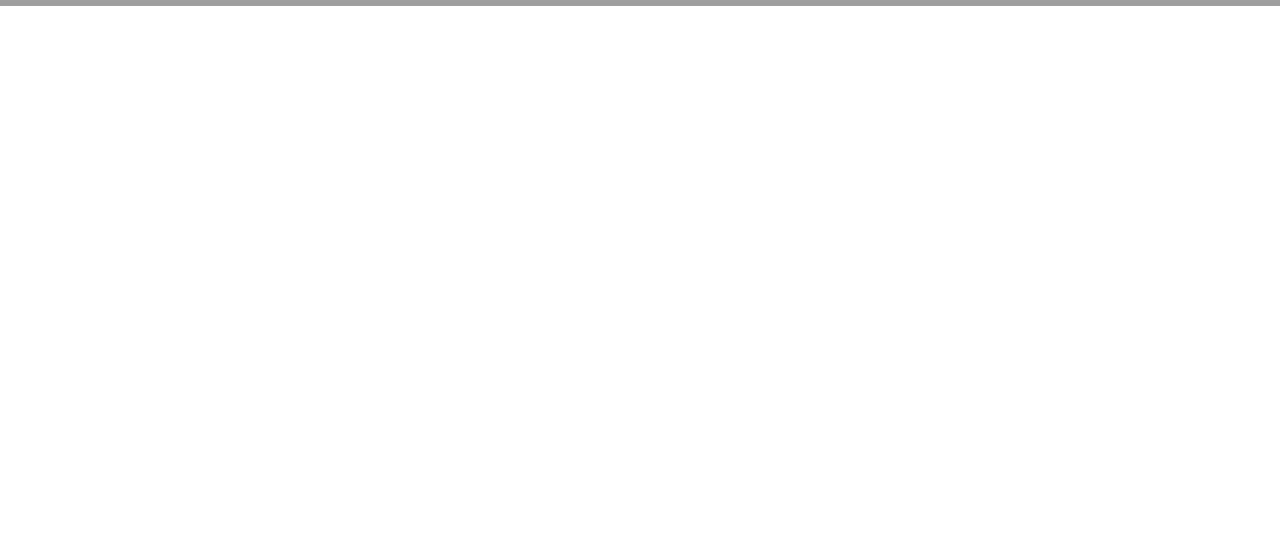
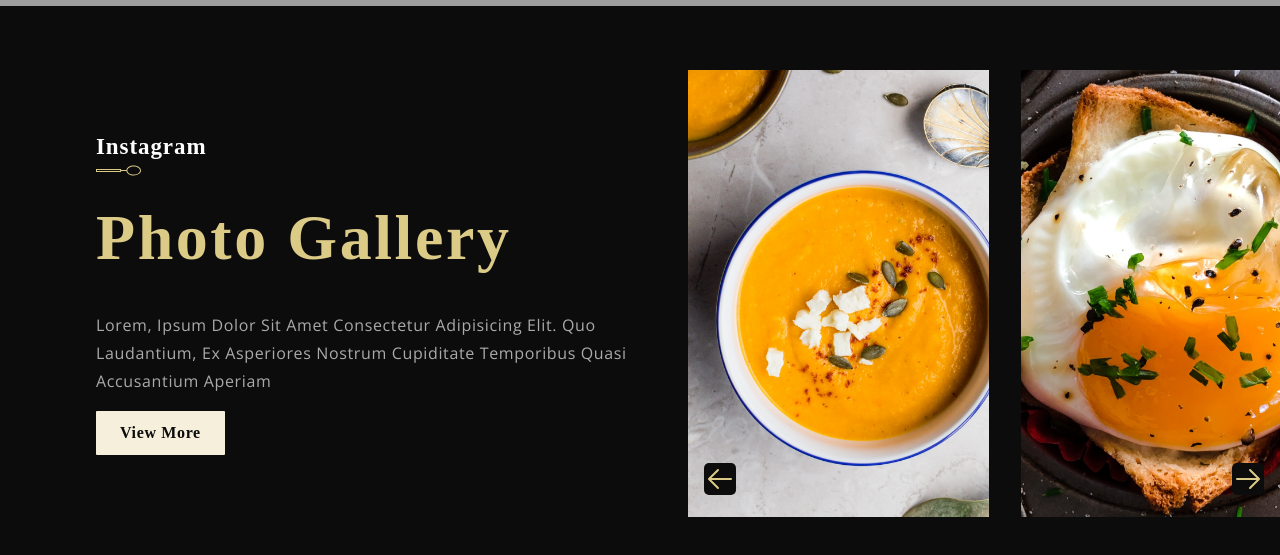
Before and after one commit to RafaelHDSV/Gericht-Restaurant, a React (Vite) app: page / in a window 1280 px wide. Shown: the part 5633-6188 px from the top of the page. Before the commit the page ends 5639 px from the top, so only its background shows below. Built offline with nearby package versions, Linux system fonts and the light colour scheme; grey boxes are pictures that could not be loaded; a web font is replaced by a local one.

Commit message:
feat: add Gallery component with image scrolling functionality and styles

```diff
--- a/src/App.tsx
+++ b/src/App.tsx
@@ -5,6 +5,7 @@ import SpecialMenu from './container/Menu/SpecialMenu'
 import Chef from './container/Chef/Chef'
 import Intro from './container/Intro/Intro'
 import Laurels from './container/Laurels/Laurels'
+import Gallery from './container/Gallery/Gallery'
 
 const App = () => (
   <div>
@@ -15,8 +16,8 @@ const App = () => (
     <Chef />
     <Intro />
     <Laurels />
-    {/*<Gallery />
-    <FindUs />
+    <Gallery />
+    {/*<FindUs />
     <Footer /> */}
   </div>
 )
--- /dev/null
+++ b/src/container/Gallery/Gallery.module.scss
@@ -0,0 +1,139 @@
+.gallery {
+  display: flex;
+  flex-direction: row;
+  background: var(--color-black);
+  padding: 4rem 0 4rem 6rem;
+
+  .content {
+    display: flex;
+    flex-direction: column;
+    justify-content: center;
+    align-items: flex-start;
+    flex: 1;
+    min-width: 500px;
+    padding-right: 2rem;
+
+    button {
+      margin-top: 1rem;
+    }
+  }
+
+  .galleryImages {
+    position: relative;
+    display: flex;
+    flex-direction: row;
+    flex: 1;
+    max-width: 50%;
+
+    .container {
+      display: flex;
+      flex-direction: row;
+      width: max-content;
+      overflow-x: scroll;
+      scrollbar-width: none;
+
+      &::-webkit-scrollbar {
+        display: none;
+      }
+
+      .imagesCard {
+        position: relative;
+        min-width: 301px;
+        height: 447px;
+        margin-right: 2rem;
+
+        img {
+          width: 100%;
+          height: 100%;
+          object-fit: cover;
+          opacity: 1;
+          transition: 0.5s all ease;
+          cursor: pointer;
+        }
+
+        &:hover img {
+          opacity: 0.35;
+        }
+
+        &:hover .instagramIcon {
+          opacity: 1;
+        }
+
+        .instagramIcon {
+          position: absolute;
+          color: #fff;
+          font-size: 2rem;
+          opacity: 0;
+          transition: 0.5s all ease;
+          cursor: pointer;
+        }
+      }
+    }
+
+    .imagesArrow {
+      position: absolute;
+      bottom: 5%;
+      display: flex;
+      justify-content: space-between;
+      align-items: center;
+      padding: 0 1rem;
+      width: 100%;
+
+      .arrowIcon {
+        background: var(--color-black);
+        color: var(--color-golden);
+        border-radius: 5px;
+        font-size: 2rem;
+        cursor: pointer;
+
+        &:hover {
+          color: var(--color-white);
+        }
+      }
+    }
+  }
+
+  @media screen and (min-width: 2000px) {
+    .content {
+      min-width: 1000px !important;
+      padding-right: 4rem;
+    }
+
+    .imagesCard {
+      min-width: 400px;
+      height: 550px;
+    }
+  }
+}
+
+@media screen and (max-width: 1150px) {
+  .gallery {
+    flex-direction: column !important;
+  }
+
+  .galleryImages {
+    max-width: 100% !important;
+    margin: 5rem 0;
+  }
+}
+
+@media screen and (max-width: 850px) {
+  .gallery {
+    padding: 4rem 0 4rem 4rem !important;
+  }
+}
+
+@media screen and (max-width: 650px) {
+  .gallery {
+    padding: 4rem 0 4rem 2rem !important;
+
+    .content {
+      min-width: 100%;
+    }
+
+    .imagesCard {
+      min-width: 240px;
+      height: 320px;
+    }
+  }
+}
--- a/src/container/Gallery/Gallery.tsx
+++ b/src/container/Gallery/Gallery.tsx
@@ -1,11 +1,52 @@
-import React from 'react';
+import { useRef } from 'react'
+import SubHeading from '../../components/SubHeading/SubHeading'
+import images from '../../constants/images'
+import baseStyles from '../../App.module.scss'
+import styles from './Gallery.module.scss'
+import { ArrowLeft, ArrowRight, InstagramLogo } from '@phosphor-icons/react'
 
-import './Gallery.css';
+export default function Gallery() {
+  const scrollRef = useRef<HTMLDivElement>(null)
+  const scroll = (direction: 'left' | 'right') => {
+    const { current } = scrollRef
 
-const Gallery = () => (
-  <div>
-    Gallery
-  </div>
-);
+    if (current) {
+      if (direction === 'left') {
+        current.scrollLeft -= 300
+      } else {
+        current.scrollLeft += 300
+      }
+    }
+  }
 
-export default Gallery;
+  const imagesArray = [images.gallery01, images.gallery02, images.gallery03, images.gallery04]
+
+  return (
+    <div className={`${styles.gallery} ${baseStyles.flex__center}`}>
+      <div className={styles.content}>
+        <SubHeading>Instagram</SubHeading>
+        <h1 className={baseStyles.headtext__cormorant}>Photo Gallery</h1>
+        <p className={baseStyles.p__opensans} style={{ color: '#AAA', marginTop: '2rem' }}>
+          Lorem, ipsum dolor sit amet consectetur adipisicing elit. Quo laudantium, ex asperiores nostrum cupiditate temporibus quasi accusantium aperiam
+        </p>
+        <button className={baseStyles.custom__button}>View More</button>
+      </div>
+
+      <div className={styles.galleryImages}>
+        <div className={styles.container} ref={scrollRef}>
+          {imagesArray.map((image, index) => (
+            <div key={index} className={`${styles.imagesCard} ${baseStyles.flex__center}`}>
+              <img src={image} alt={`image${index}`} />
+              <InstagramLogo className={styles.instagramIcon} />
+            </div>
+          ))}
+        </div>
+
+        <div className={styles.imagesArrow}>
+          <ArrowLeft className={styles.arrowIcon} onClick={() => scroll('left')} />
+          <ArrowRight className={styles.arrowIcon} onClick={() => scroll('right')} />
+        </div>
+      </div>
+    </div>
+  )
+}
```
Also changed, not shown: src/container/Gallery/Gallery.css (deleted).
